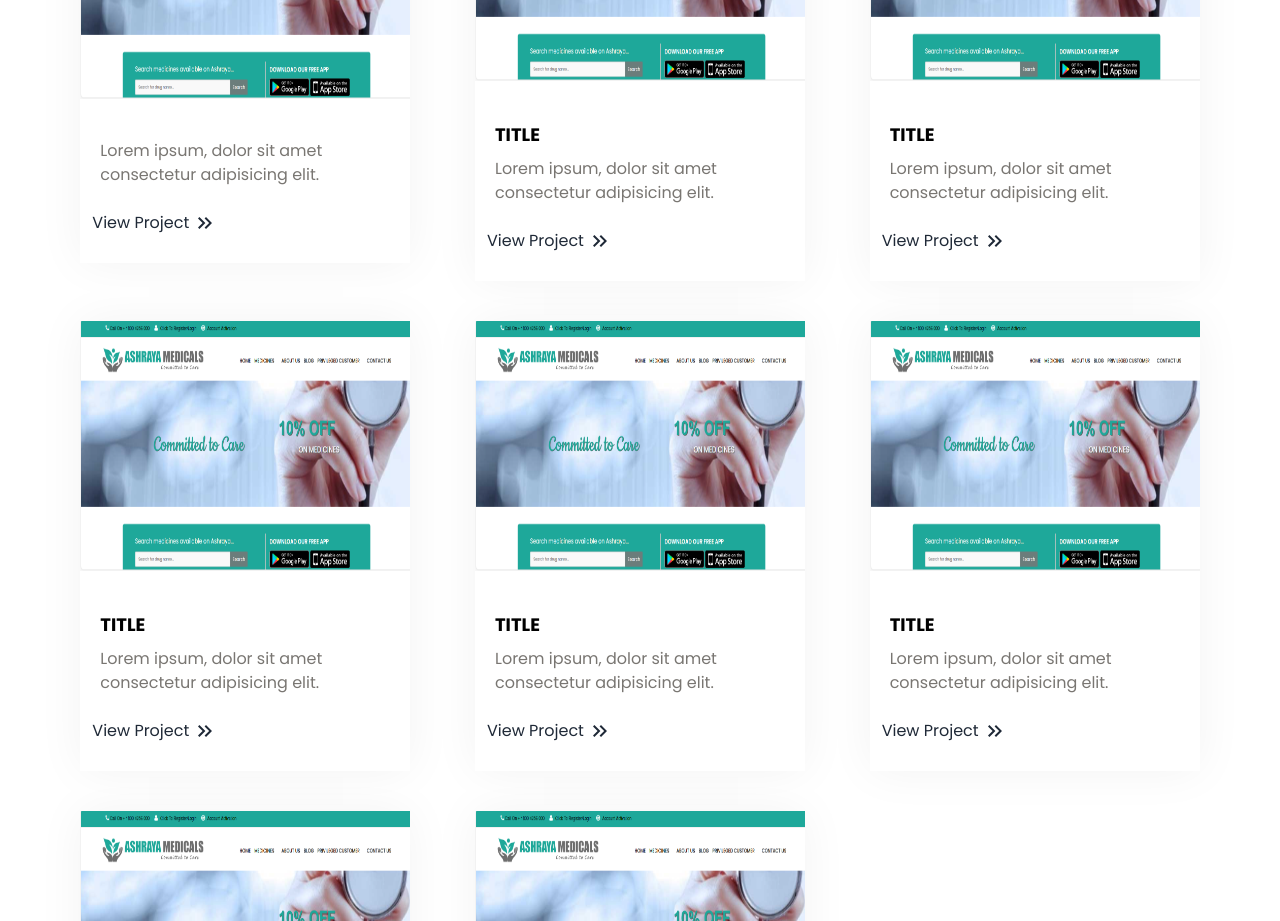
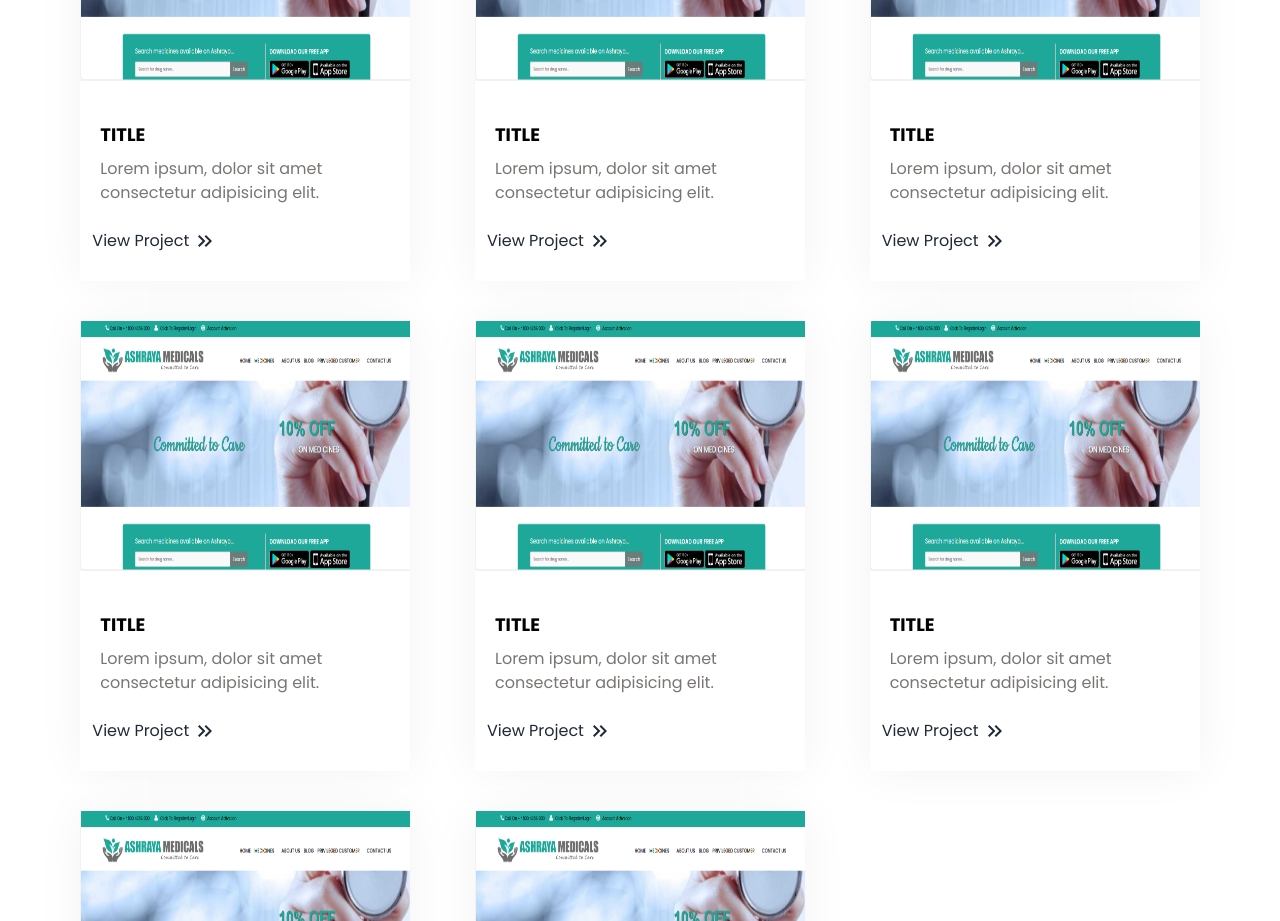
Before and after one commit to Ramees-c/Dhanwis-techinfo, a React (Vite) app: page / in a window 1280 px wide. Shown: the part 3820-4741 px from the top of the page. Built offline with nearby package versions, Linux system fonts and the light colour scheme.

Commit message:
first card title issue solved

```diff
--- a/src/App.jsx
+++ b/src/App.jsx
@@ -6,9 +6,10 @@ import PortfolioImg1 from "./assets/images/portfolioImages/Exora Conventions and
 function App() {
   const portfolioContent = [
     {
-      id:1,
+     id:1,
       image: PortfolioImg1,
-      desc: "Lorem ipsum, dolor sit amet consectetur adipisicing elit.",
+      title: "title",
+      desc: "Lorem ipsum, dolor sit amet consectetur adipisicing elit. ",
     },
     {
       id:2,
```
